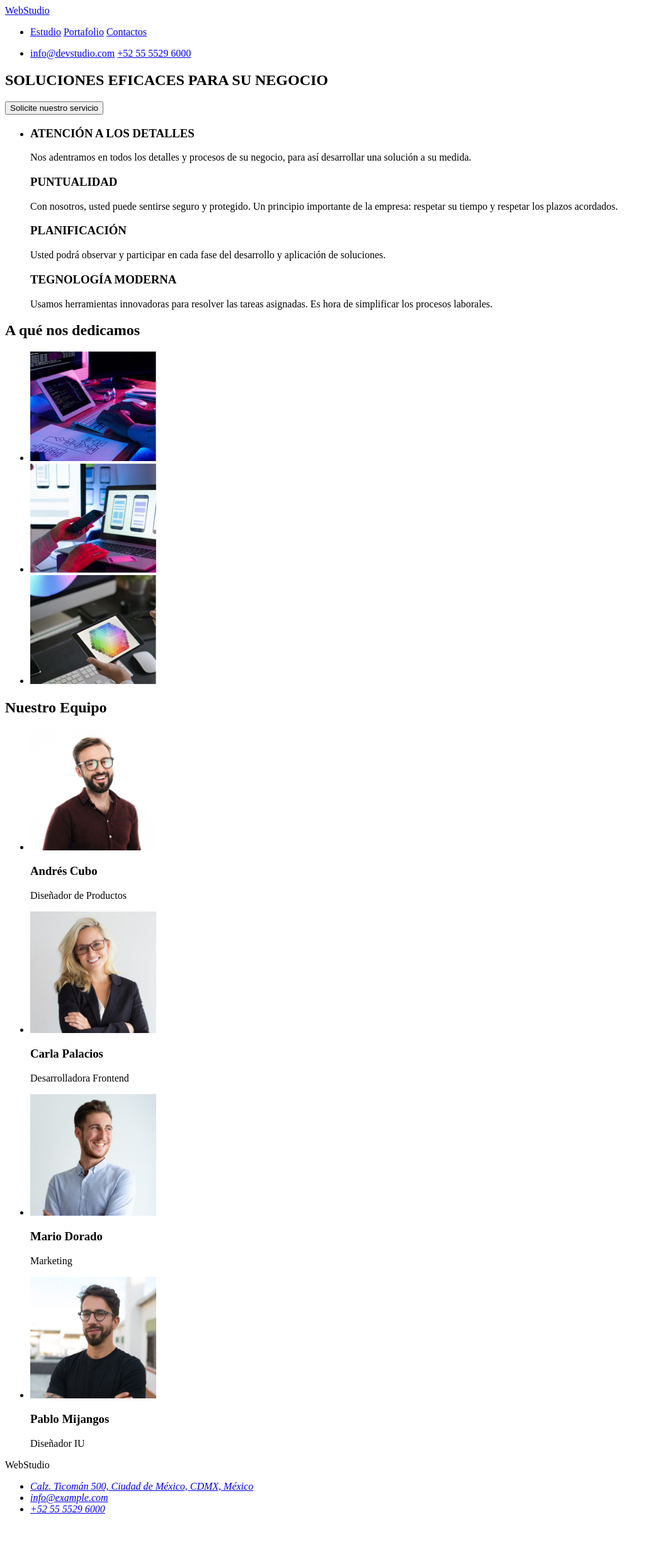
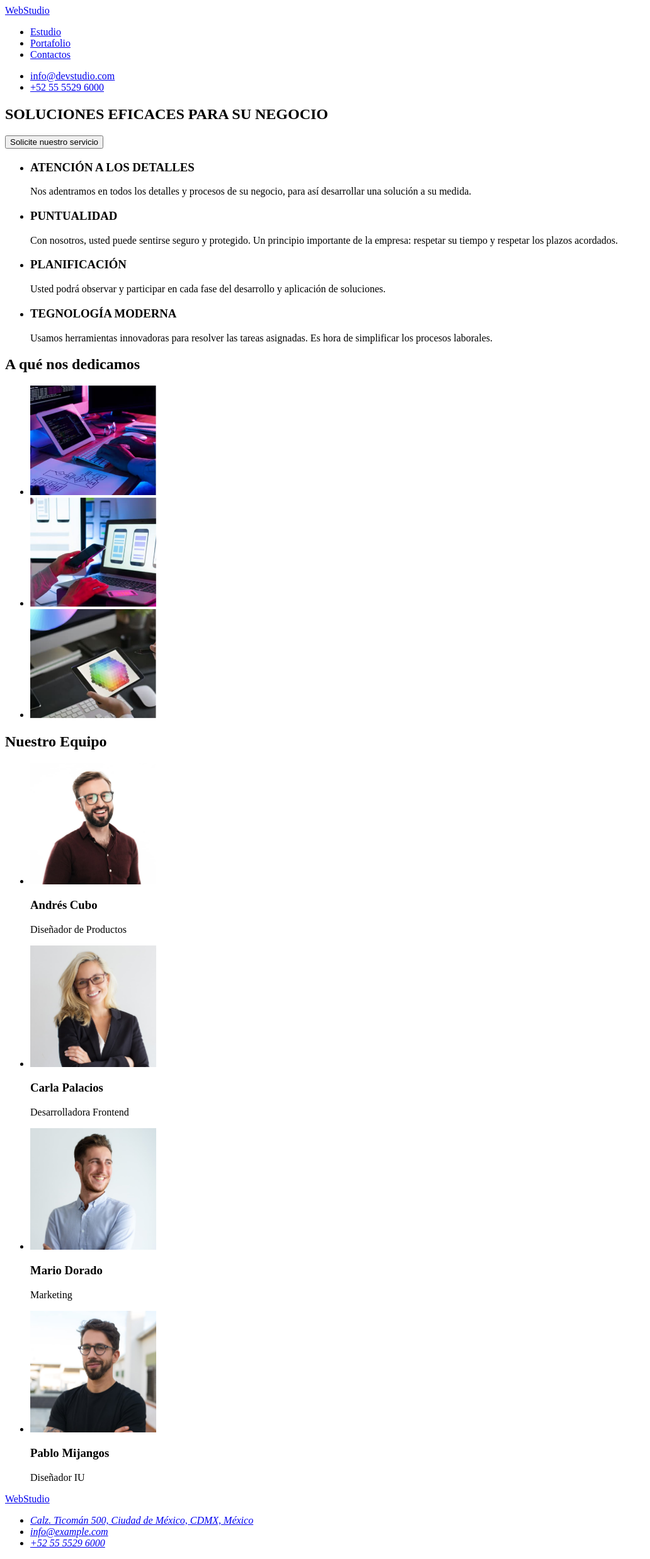
Before and after one commit to juan951218/goit-markup-hw-01old, a plain HTML site: page index.htm in a window 1280 px wide. Shown: the whole page at 63% size, without its empty margins (0-1032 px from the left). Before the commit the page ends 2421 px from the top, so only its background shows below. Drawn offline with Linux system fonts and the light colour scheme.

Commit message:
corrección tarea 1 html
se hizo correcciones de la tarea 1 html sobre listas no ordenadas.

```diff
--- a/index.htm
+++ b/index.htm
@@ -8,19 +8,25 @@
   </head>
   <body>
     <header>
-      <a href="#WebStudio"> WebStudio</a>
+      <a href="#"> WebStudio</a>
       <nav>
         <ul>
           <li>
-            <a href="#Estudio">Estudio</a>
-            <a href="#Portafolio">Portafolio</a>
-            <a href="#Contactos">Contactos</a>
+            <a href="#">Estudio</a>
+          </li>
+          <li>
+            <a href="#">Portafolio</a>
+          </li>
+          <li>
+            <a href="#">Contactos</a>
           </li>
         </ul>
       </nav>
       <ul>
         <li>
           <a href="mailto:info@devstudio.com">info@devstudio.com</a>
+        </li>
+        <li>
           <a href="tel:+525555296000">+52 55 5529 6000</a>
         </li>
       </ul>
@@ -38,17 +44,23 @@
               Nos adentramos en todos los detalles y procesos de su negocio,
               para así desarrollar una solución a su medida.
             </p>
+          </li>
+          <li>
             <h3>PUNTUALIDAD</h3>
             <p>
               Con nosotros, usted puede sentirse seguro y protegido. Un
               principio importante de la empresa: respetar su tiempo y respetar
               los plazos acordados.
             </p>
+          </li>
+          <li>
             <h3>PLANIFICACIÓN</h3>
             <p>
               Usted podrá observar y participar en cada fase del desarrollo y
               aplicación de soluciones.
             </p>
+          </li>
+          <li>
             <h3>TEGNOLOGÍA MODERNA</h3>
             <p>
               Usamos herramientas innovadoras para resolver las tareas
@@ -77,22 +89,16 @@
             <h3>Andrés Cubo</h3>
             <p>Diseñador de Productos</p>
           </li>
-        </ul>
-        <ul>
           <li>
             <img src="./images/image_5.jpg" alt="Carla Palacios" width="200" />
             <h3>Carla Palacios</h3>
             <p>Desarrolladora Frontend</p>
           </li>
-        </ul>
-        <ul>
           <li>
             <img src="./images/image_6.jpg" alt="Mario Dorado" width="200" />
             <h3>Mario Dorado</h3>
             <p>Marketing</p>
           </li>
-        </ul>
-        <ul>
           <li>
             <img src="./images/image_7.jpg" alt="Pablo Mijangos" width="200" />
             <h3>Pablo Mijangos</h3>
@@ -102,7 +108,7 @@
       </section>
     </main>
     <footer>
-      <p>WebStudio</p>
+      <a href="#">WebStudio</a>
       <address>
         <ul>
           <li>
```
